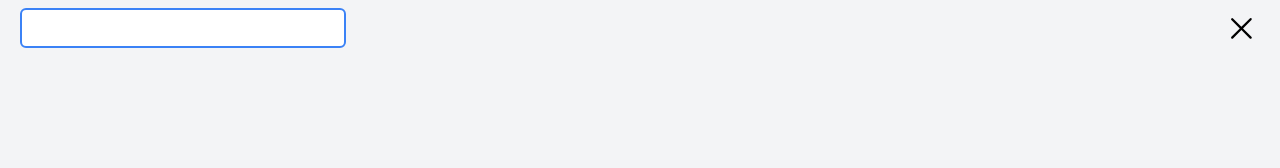
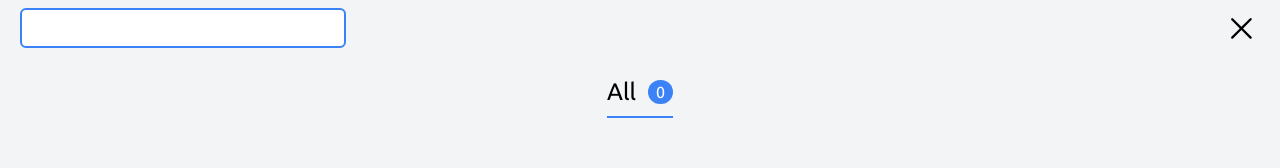
Before and after one commit to josmanuelsandrea/Todo-App-With-TypeScript, a React (Create React App) app: page / in a window 1280 px wide. Both pictures are taken after a click on the element 1241 px from the left and 31 px from the top of the page. Shown: the top 168 px of the page. Built offline with nearby package versions, Linux system fonts and the light colour scheme.

Commit message:
Search tasks bar finished ✅
- We just needed some if statements in certain points to make the bar work correctly.
Probably there still some bugs, but there it is.

```diff
--- a/src/components/List.tsx
+++ b/src/components/List.tsx
@@ -1,5 +1,5 @@
 import Task from "./Task"
-import { ContextTodo } from '../utils/Todos/ContextTodo'
+import { ContextTodo, ListDataType } from '../utils/Todos/ContextTodo'
 import { useContext } from "react"
 import { InfinitySpin } from "react-loader-spinner"
 import { PlusCircleIcon, XCircleIcon } from "@heroicons/react/24/solid"
@@ -33,8 +33,12 @@ const List = () => {
                 <div>
                     {loading && <InfinitySpin color="#1E3A8A"/>}
                     {!loading && currentTasks.map(task => {
-                        if (task.completed === active_list) {
-                            return <Task text={task.name} completed={task.completed} key={task.uuid} uuid={task.uuid} />
+                        if (active_list === ListDataType.Global){
+                            return <Task text={task.name} completed={task.status} key={task.uuid} uuid={task.uuid} />
+                        }
+
+                        if (task.status === active_list) {
+                            return <Task text={task.name} completed={task.status} key={task.uuid} uuid={task.uuid} />
                         }
 
                         return null
--- a/src/components/ListMaster.tsx
+++ b/src/components/ListMaster.tsx
@@ -17,9 +17,9 @@ const ListMaster = () => {
                         <NavigationText related_data_type={ListDataType.Uncompleted} />
                     </>
                 }
-                {/* {searchStatus &&
-                    <NavigationText related_data_type={} />
-                } */}
+                {searchStatus &&
+                    <NavigationText related_data_type={ListDataType.Global} />
+                }
             </div>
             <List />
             <Modal />
--- a/src/components/Modal.tsx
+++ b/src/components/Modal.tsx
@@ -23,7 +23,7 @@ const Modal = () => {
 
         const TASK: TaskType = {
             name: task_name.current.value,
-            completed: ListDataType.Uncompleted, // this is the default status for new tasks
+            status: ListDataType.Uncompleted, // this is the default status for new tasks
             uuid: uuidv4()
         }
 
--- a/src/components/Navbar.tsx
+++ b/src/components/Navbar.tsx
@@ -1,8 +1,8 @@
 import { ChangeEvent, FC } from "react"
 import { MagnifyingGlassIcon, XMarkIcon } from "@heroicons/react/24/solid"
 import { StatusContext } from "../utils/Status/StatusTodo"
-import { ContextTodo } from "../utils/Todos/ContextTodo"
-import { useContext } from "react"
+import { ContextTodo, ListDataType } from "../utils/Todos/ContextTodo"
+import { useContext, useState } from "react"
 import { checkStorage } from "../utils/Todos/checkStorage"
 
 interface Props {}
@@ -10,7 +10,8 @@ interface Props {}
 const Navbar: FC<Props> = () => {
 
     const { searchStatus, toggleSearchStatus } = useContext(StatusContext)
-    const { setCurrentTask } = useContext(ContextTodo)
+    const { setCurrentTask, setActiveList, active_list } = useContext(ContextTodo)
+    const [errorMessage, setErrorMessage] = useState<string>('')
 
     const searchTasks = (e: ChangeEvent<HTMLInputElement>) => {
         const { tasks: tasksOnDatabase } = checkStorage()
@@ -19,20 +20,30 @@ const Navbar: FC<Props> = () => {
 
         if (validTasks.length > 0 && word.length > 0){
             setCurrentTask(validTasks)
+            setErrorMessage('')
         } else {
             setCurrentTask(tasksOnDatabase)
+            setErrorMessage('No tasks found')
         }
     }
 
     return (
         <nav className='w-full flex flex-initial justify-between items-center'>
             {searchStatus &&
-                <div className="my-2 ml-5">
+                <div className="my-2 ml-5 flex flex-col">
                     <input type="text" className="rounded-md border-blue-500 border-2 text-xl focus-visible:outline-none px-1 py-1 font-medium" onChange={searchTasks} />
+                    <p className="text-red-500 font-medium">{errorMessage}</p>
                 </div>
             }
             {!searchStatus && <h2 className='font-Ubuntu text-4xl mt-3 mb-3 ml-5 text-blue-500'>Your Todo</h2>}
-            <div className="w-[2.3em] h-auto my-2 mr-5" onClick={toggleSearchStatus}>
+            <div className="w-[2.3em] h-auto my-2 mr-5" onClick={() => {
+                toggleSearchStatus()
+                if (active_list !== ListDataType.Global){
+                    setActiveList(ListDataType.Global)
+                } else {
+                    setActiveList(ListDataType.Uncompleted)
+                }
+            }}>
                 {searchStatus ? <XMarkIcon className="text-black hover:text-blue-800"/> : <MagnifyingGlassIcon className="text-black hover:text-blue-800"/>}
             </div>
         </nav>
--- a/src/components/NavigationText.tsx
+++ b/src/components/NavigationText.tsx
@@ -10,10 +10,12 @@ const NavigationText: FC<Props> = ({ related_data_type }) => {
     const { active_list, setActiveList, currentTasks } = useContext(ContextTodo)
     const [taskLength, setTaskLength] = useState<number>(0)
 
-
     useEffect(() => {
         const getTasksLength = () => {
-            return currentTasks.filter(task => task.completed === related_data_type).length
+            if (related_data_type === ListDataType.Global){
+                return currentTasks.length
+            }
+            return currentTasks.filter(task => task.status === related_data_type).length
         }
 
         const length = getTasksLength()
@@ -26,7 +28,7 @@ const NavigationText: FC<Props> = ({ related_data_type }) => {
             className={`text-2xl border-solid border-b-2 flex items-center ${active_list === related_data_type ? 'border-blue-500' : 'border-transparent'} pb-2 hover:border-blue-500 cursor-pointer transition-all`}
             onClick={() => { setActiveList(related_data_type) }}
         >
-            {related_data_type}
+            {related_data_type === ListDataType.Global ? 'All' : related_data_type }
             <span className='rounded-full py-0 px-2 bg-blue-500 text-white ml-3 text-base'>{taskLength}</span>
         </p>
     )
--- a/src/utils/Todos/ContextTodo.tsx
+++ b/src/utils/Todos/ContextTodo.tsx
@@ -4,6 +4,7 @@ import { TaskType, checkStorage } from "./checkStorage"
 enum ListDataType {
     Completed = 'Completed',
     Uncompleted = 'Uncompleted',
+    Global = 'Global'
 }
 
 interface ContextType {
--- a/src/utils/Todos/checkStorage.ts
+++ b/src/utils/Todos/checkStorage.ts
@@ -3,7 +3,7 @@ import { ListDataType } from "./ContextTodo"
 
 export interface TaskType {
     name: string,
-    completed: ListDataType
+    status: ListDataType
     uuid: string
 }
 
--- a/src/utils/Todos/handleTasks.ts
+++ b/src/utils/Todos/handleTasks.ts
@@ -31,7 +31,7 @@ export const UPDATE_TASK = (task_id: string) => {
 
     if (INDEX_TASK > -1){ // if there's index
         CURRENT_TASKS.tasks.splice(INDEX_TASK, 1) // remove that TASK from the array
-        let UPDATED_TASK = {...SELECTED_TASK, completed: SELECTED_TASK.completed === ListDataType.Completed ? ListDataType.Uncompleted : ListDataType.Completed } as TaskType // Set the opposite of completed or uncompleted
+        let UPDATED_TASK = {...SELECTED_TASK, status: SELECTED_TASK.status === ListDataType.Completed ? ListDataType.Uncompleted : ListDataType.Completed } as TaskType // Set the opposite of completed or uncompleted
         CURRENT_TASKS.tasks.push(UPDATED_TASK) // add the TASK to the array.
     }
 
```
